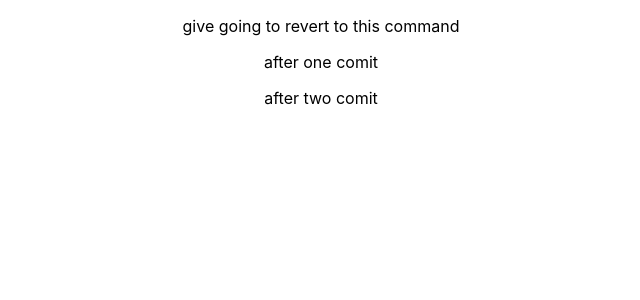
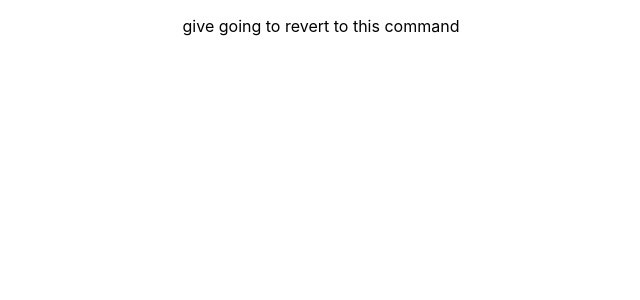
Before and after one commit to samalaranjith1/git, a React (Create React App) app: page / in a window 1280 px wide. Shown: the top 300 px of the page, without its empty margins (319-959 px from the left). Built offline with nearby package versions, Linux system fonts and the light colour scheme.

Commit message:
going to back to revert to this page

```diff
--- a/src/App.js
+++ b/src/App.js
@@ -5,8 +5,6 @@ function App() {
   return (
     <div className="App">
       <p>give going to revert to this command</p>
-      <p>after one comit</p>
-      <p>after two comit</p>
     </div>
   );
 }
```
